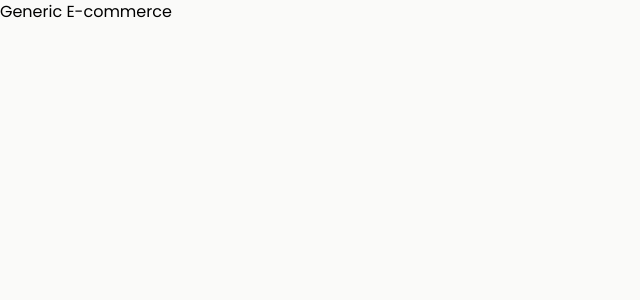
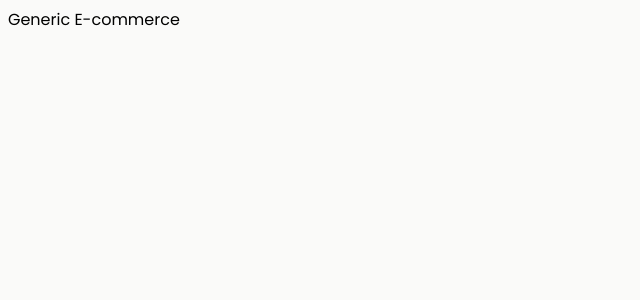
Before and after one commit to luisescx/generic-ecommerce, a Next.js app: page / in a window 1280 px wide. Shown: the top 300 px of the page, without its empty margins (0-640 px from the left). Built offline with nearby package versions, Linux system fonts and the light colour scheme.

Commit message:
chore: changes to tailwindconfig

```diff
--- a/tailwind.config.js
+++ b/tailwind.config.js
@@ -1,10 +1,11 @@
+// eslint-disable-next-line @typescript-eslint/no-var-requires
 const defaultTheme = require("tailwindcss/defaultTheme");
 
 /** @type {import('tailwindcss').Config} */
 module.exports = {
   content: [
-    "./pages/**/*.{js,ts,jsx,tsx}",
-    "./components/**/*.{js,ts,jsx,tsx}"
+    "src/pages/**/*.{js,ts,jsx,tsx}",
+    "src/components/**/*.{js,ts,jsx,tsx}"
   ],
   theme: {
     extend: {
--- a/tsconfig.json
+++ b/tsconfig.json
@@ -14,7 +14,10 @@
     "isolatedModules": true,
     "jsx": "preserve",
     "incremental": true,
-    "baseUrl": "src"
+    "baseUrl": "src",
+    "paths": {
+      "@ui/*": ["components/ui/*"]
+    }
   },
   "include": ["next-env.d.ts", "**/*.ts", "**/*.tsx"],
   "exclude": ["node_modules"]
```
